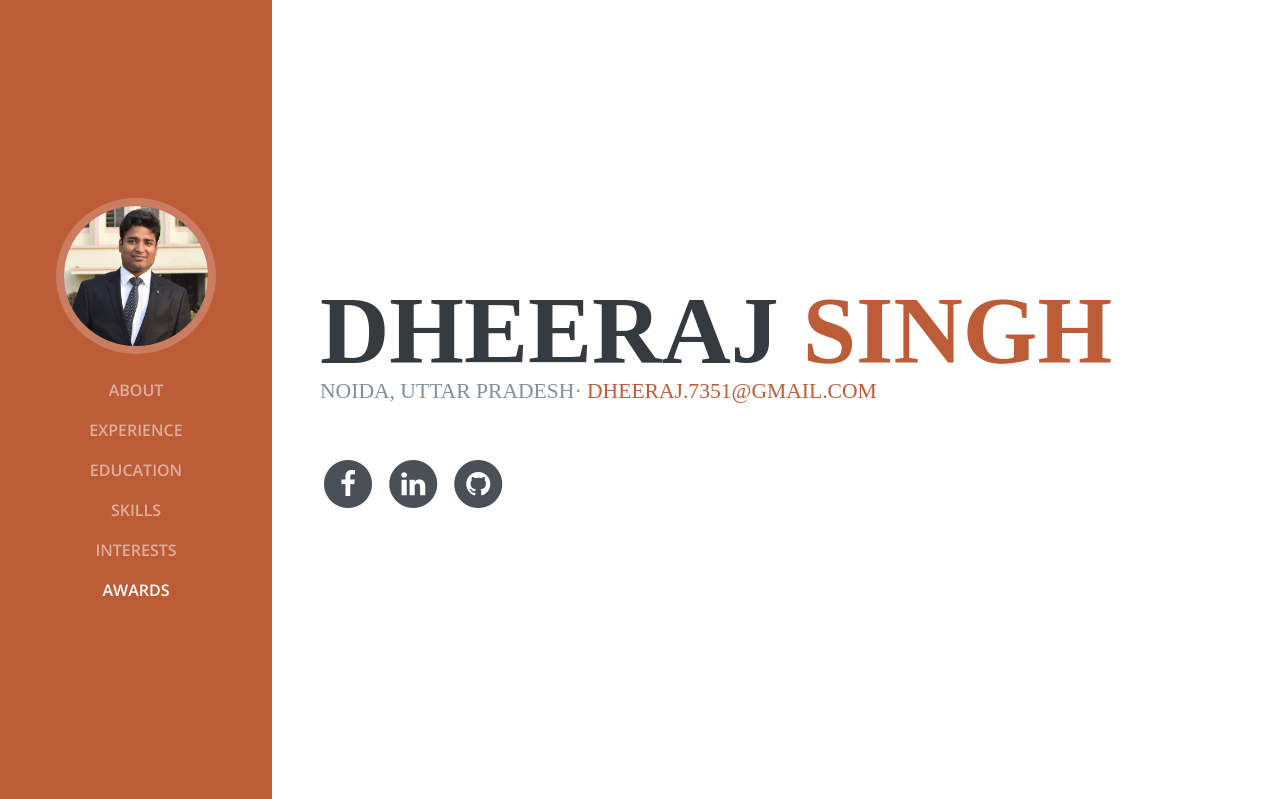
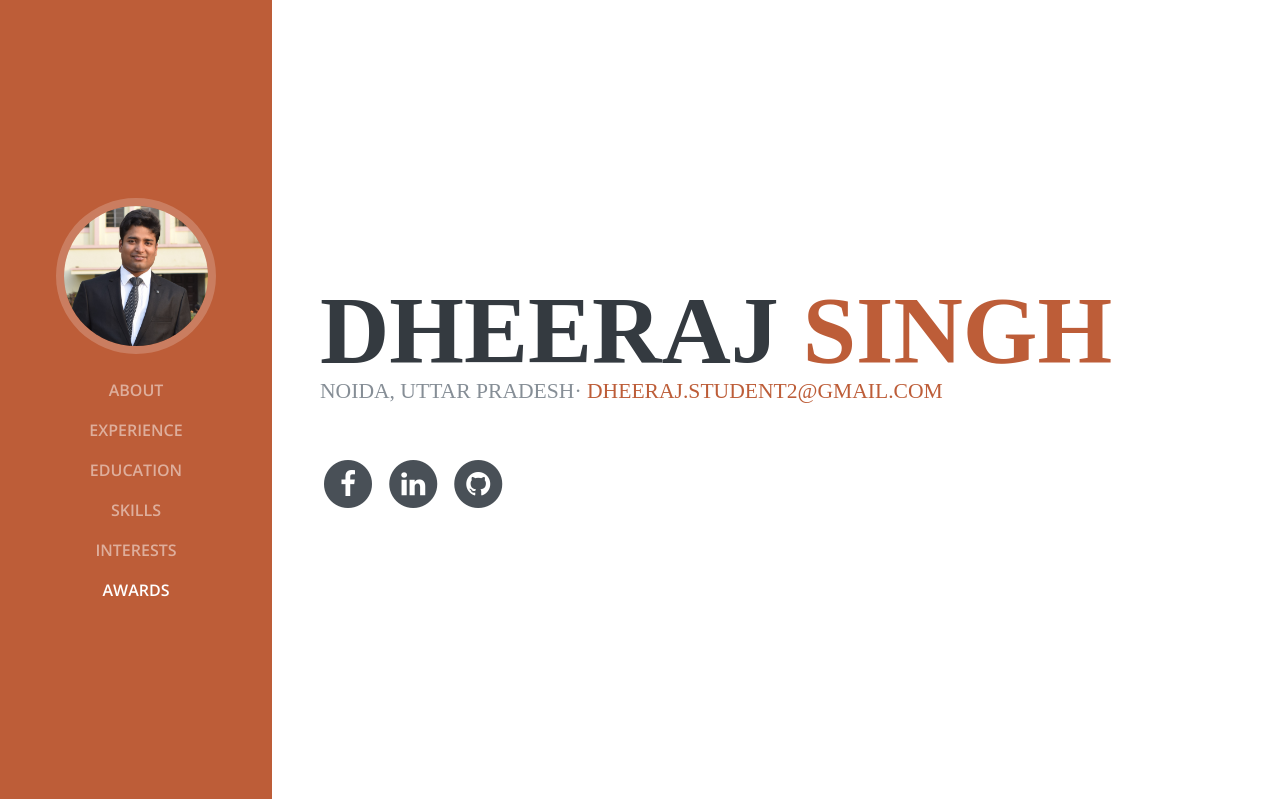
Before and after one commit to dheeraj-sn/my_website, a Django app: page / in a window 1280 px wide. Shown: the top 799 px of the page. Run offline with Django 3.2, Linux system fonts and the light colour scheme; some libraries are stand-ins or nearby versions; some web fonts are replaced.

Commit message:
Update index.html

```diff
--- a/resume/templates/resume/index.html
+++ b/resume/templates/resume/index.html
@@ -70,7 +70,7 @@
             <span class="text-primary">Singh</span>
           </h1>
           <div class="subheading mb-5">Noida, Uttar Pradesh·
-            <a href="mailto:name@email.com">dheeraj.7351@gmail.com</a>
+            <a href="mailto:name@email.com">dheeraj.student2@gmail.com</a>
           </div>
           <p class="mb-5"></p>
           <ul class="list-inline list-social-icons mb-0">
```
